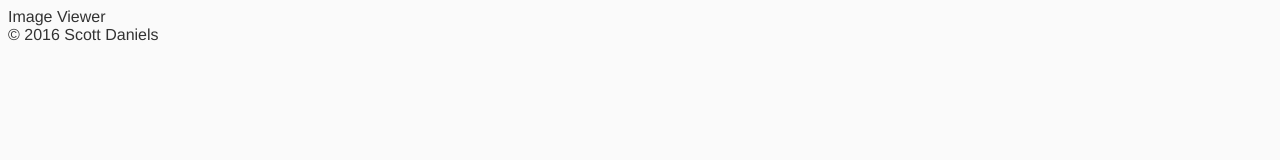
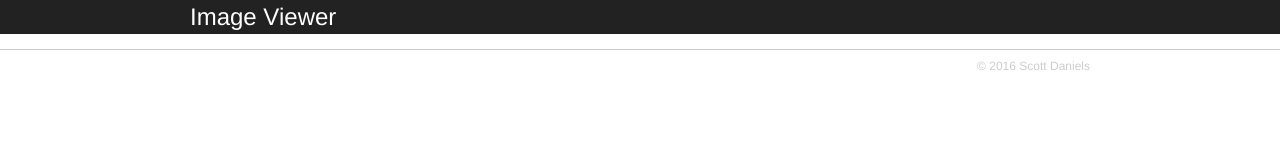
Before and after one commit to Saint48198/image_viewer, a website: page app/index.html in a window 1280 px wide. Drawn offline with Linux system fonts and the light colour scheme; files that its build step writes are made by us from their sources; no server answers.

Commit message:
ui updates to style the header and footer. also included the css reset styles

```diff
--- a/app/index.html
+++ b/app/index.html
@@ -12,6 +12,7 @@
     <!-- endbower -->
     <!-- endbuild -->
     <!-- build:css(.tmp) styles/main.css -->
+    <link rel="stylesheet" href="styles/reset.css">
     <link rel="stylesheet" href="styles/main.css">
     <!-- endbuild -->
   </head>
--- a/app/scripts/app.js
+++ b/app/scripts/app.js
@@ -24,7 +24,6 @@
                 }
               });
               imagesView.render();
-              console.log(data);
             },
             error: function () {
 
--- a/app/scripts/libs/collection.js
+++ b/app/scripts/libs/collection.js
@@ -71,10 +71,11 @@
     };
 
     Collection.prototype.parse = function(resp) {
-      console.log(resp);
       if (resp.photos) {
         resp.photos.photo.forEach(function (node, index) {
-          this.items.push({ id: index, title: node.title, image: "https://farm2.staticflickr.com/" + node.server + "/" + node.id + "_" + node.secret + ".jpg" });
+          var img = "https://farm2.staticflickr.com/" + node.server + "/" + node.id + "_" + node.secret + ".jpg";
+          var thumbnail = "https://farm2.staticflickr.com/" + node.server + "/" + node.id + "_" + node.secret + "_m.jpg"
+          this.items.push({ id: index, title: node.title, image: img, thumbnail: thumbnail });
         }.bind(this));
       }
 
--- a/app/styles/main.css
+++ b/app/styles/main.css
@@ -1,29 +1,31 @@
-body {
-  background: #fafafa;
-  font-family: "Helvetica Neue", Helvetica, Arial, sans-serif;
-  color: #333;
+header {
+  background: #222;
+  padding: 5px 8px;
+  margin-bottom: 15px;
 }
 
-.hero-unit {
-  margin: 50px auto 0 auto;
-  width: 300px;
-  font-size: 18px;
-  font-weight: 200;
-  line-height: 30px;
-  background-color: #eee;
-  border-radius: 6px;
-  padding: 60px;
+header > div {
+  width: 900px;
+  margin: 0 auto;
+  color: #fff;
+  font: 24px/1 "Helvetica Neue", Helvetica, Arial, sans-serif;
 }
 
-.hero-unit h1 {
-  font-size: 60px;
-  line-height: 1;
-  letter-spacing: -1px;
+main > div {
+  width: 900px;
+  margin: 0 auto;
 }
 
-.browsehappy {
-  margin: 0.2em 0;
-  background: #ccc;
-  color: #000;
-  padding: 0.2em 0;
+footer {
+  padding: 10px 0;
+  border-top: 1px solid #ccc;
+  margin-top: 15px;
 }
+
+footer > div {
+  width: 900px;
+  margin: 0 auto;
+  font: 12px/1 "Helvetica Neue", Helvetica, Arial, sans-serif;
+  color: #ccc;
+  text-align: right;
+}
--- /dev/null
+++ b/app/styles/reset.css
@@ -0,0 +1,48 @@
+/* http://meyerweb.com/eric/tools/css/reset/
+   v2.0 | 20110126
+   License: none (public domain)
+*/
+
+html, body, div, span, applet, object, iframe,
+h1, h2, h3, h4, h5, h6, p, blockquote, pre,
+a, abbr, acronym, address, big, cite, code,
+del, dfn, em, img, ins, kbd, q, s, samp,
+small, strike, strong, sub, sup, tt, var,
+b, u, i, center,
+dl, dt, dd, ol, ul, li,
+fieldset, form, label, legend,
+table, caption, tbody, tfoot, thead, tr, th, td,
+article, aside, canvas, details, embed,
+figure, figcaption, footer, header, hgroup,
+menu, nav, output, ruby, section, summary,
+time, mark, audio, video {
+  margin: 0;
+  padding: 0;
+  border: 0;
+  font-size: 100%;
+  font: inherit;
+  vertical-align: baseline;
+}
+/* HTML5 display-role reset for older browsers */
+article, aside, details, figcaption, figure,
+footer, header, hgroup, menu, nav, section {
+  display: block;
+}
+body {
+  line-height: 1;
+}
+ol, ul {
+  list-style: none;
+}
+blockquote, q {
+  quotes: none;
+}
+blockquote:before, blockquote:after,
+q:before, q:after {
+  content: '';
+  content: none;
+}
+table {
+  border-collapse: collapse;
+  border-spacing: 0;
+}
```
Also changed, not shown: app/templates/images-template.html (+1 -1 lines).
